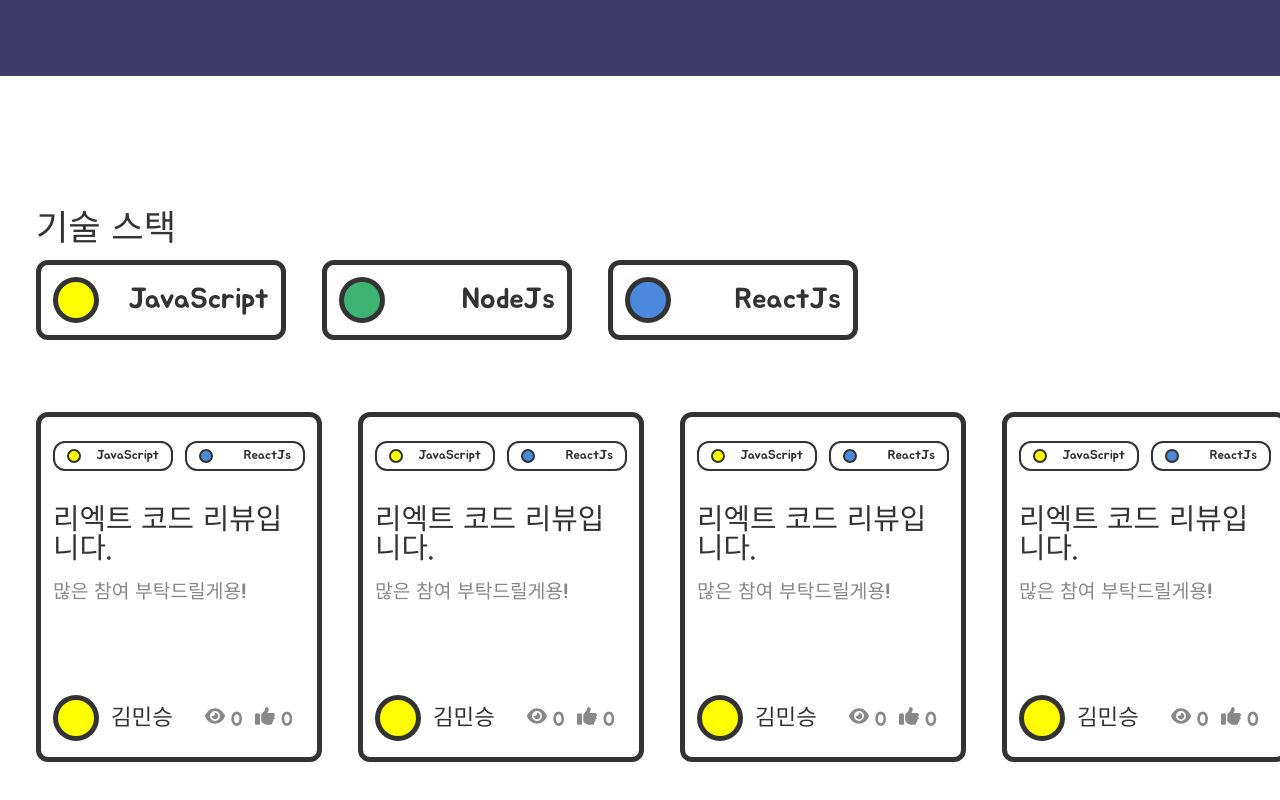
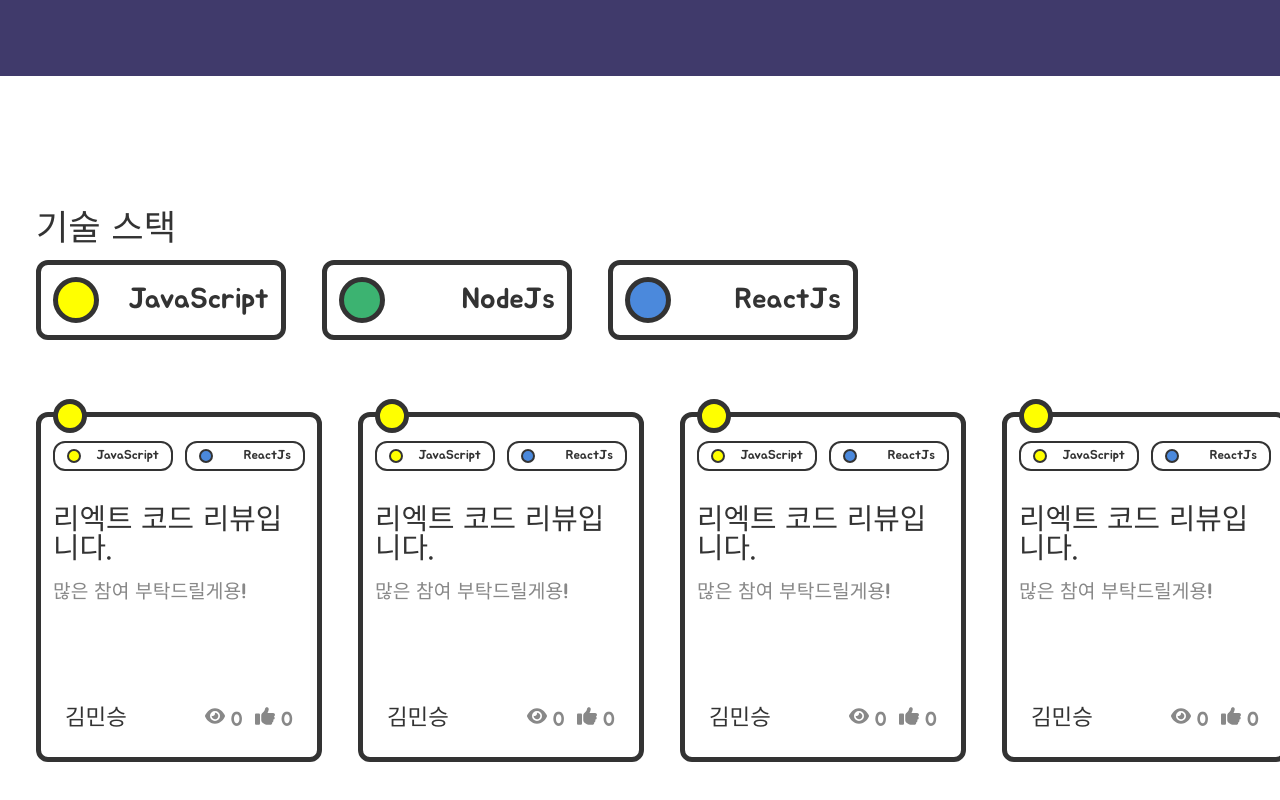
Before and after one commit to helloworld442/code-review-mono-repo, a React (Vite) app: page / in a window 1280 px wide. Shown: the part 724-1524 px from the top of the page. Built offline with nearby package versions, Linux system fonts and the light colour scheme.

Commit message:
fix : fix review item design #18

```diff
--- a/src/features/review/component/ReviewItem.jsx
+++ b/src/features/review/component/ReviewItem.jsx
@@ -6,6 +6,9 @@ import { ReactComponent as Thumbs } from "../../../assets/thumbs-up-solid.svg";
 const ReviewItem = () => {
   return (
     <li className="review-item">
+      {/* 리뷰 아이템 아이콘 영역 */}
+      <span className="review-item-icon"></span>
+
       {/* 리뷰 아이템 테그 영역 */}
       <span className="review-item-tag">
         <Tag title="JavaScript" color="yellow" size="small" />
@@ -20,7 +23,6 @@ const ReviewItem = () => {
 
       {/* 리뷰 아이템 정보 영역 */}
       <span className="review-item-info">
-        <span className="item-user-profile"></span>
         <span className="item-user-name">김민승</span>
         <span className="item-user-social">
           <Eye className="item-icon" /> 0
--- a/src/features/review/component/ReviewItem.scss
+++ b/src/features/review/component/ReviewItem.scss
@@ -12,6 +12,17 @@
   &:hover {
     transform: scale(1.05);
   }
+}
+
+.review-item-icon {
+  position: absolute;
+  top: -18px;
+  display: inline-block;
+  width: 24px;
+  height: 24px;
+  border: 5px solid #333;
+  border-radius: 100%;
+  background: #ffff00;
 }
 
 .review-item-tag {
@@ -54,15 +65,6 @@
   align-items: center;
 }
 
-.item-user-profile {
-  display: inline-block;
-  width: 36px;
-  height: 36px;
-  border: 5px solid #333;
-  border-radius: 100%;
-  background: #ffff00;
-}
-
 .item-user-name {
   margin-left: 12px;
   font-size: 1.4rem;
```
